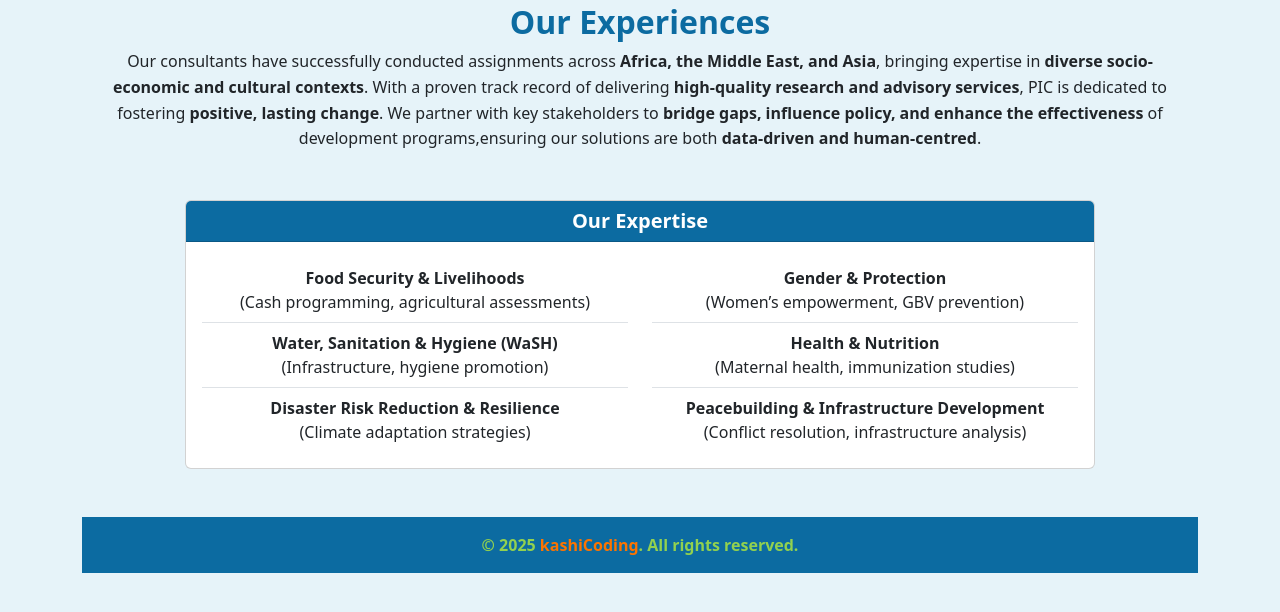
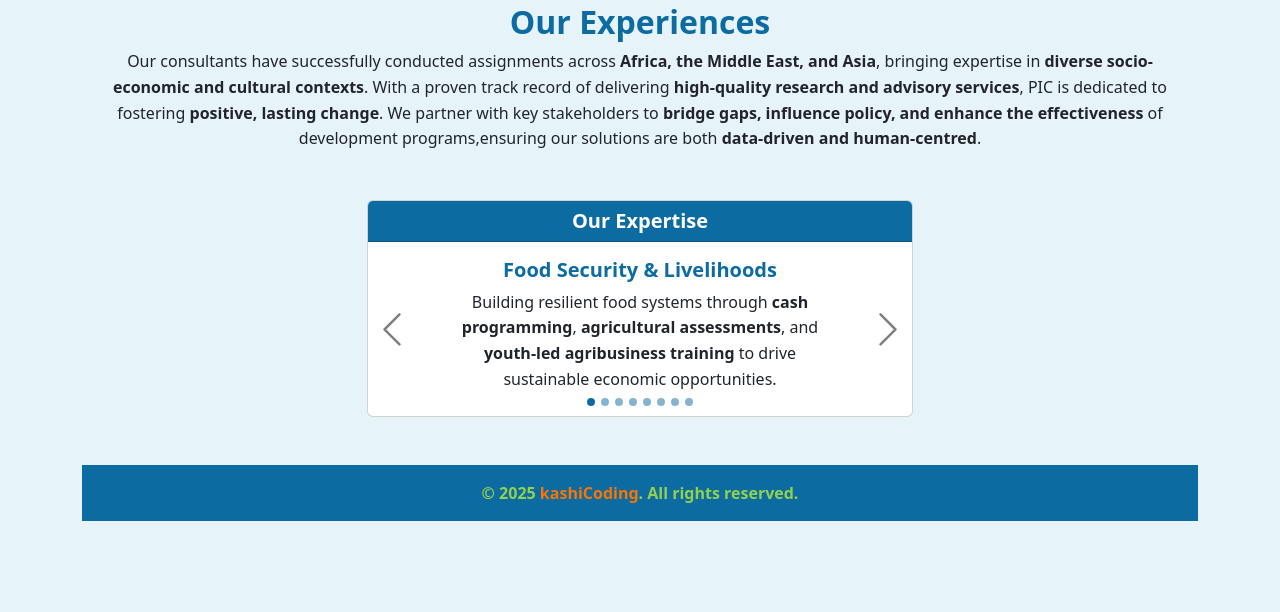
Before and after one commit to kashik09/OfficialPIC-Consulting, a PHP site: page /experiences.html in a window 1280 px wide. Shown: the part 141-753 px from the top of the page. Run offline with PHP 8.4, Linux system fonts and the light colour scheme.

Commit message:
Add text carousel - style.css   - Disable team members styling

```diff
--- a/experiences.html
+++ b/experiences.html
@@ -77,44 +77,87 @@
                         <p class="text-center mb-4">Our consultants have successfully conducted assignments across <span class="fw-bold">Africa, the Middle East, and Asia</span>, bringing expertise in <span class="fw-bold">diverse socio-economic and cultural contexts</span>. With a proven track record of delivering <span class="fw-bold">high-quality research and advisory services</span>, PIC is dedicated to fostering <span class="fw-bold">positive, lasting change</span>. We partner with key stakeholders to <span class="fw-bold">bridge gaps, influence policy, and enhance the effectiveness</span> of development programs,ensuring our solutions are both <span class="fw-bold">data-driven and human-centred</span>.</p>
                     </div>
                 </div>
-                <div class="card my-4 col-md-10 mx-auto">
-                <div class="card-header text-center fw-bold bg-thematic">
-                    <h5 class="mb-0 thematic fw-bold">Our Expertise</h5>
-                </div>
-                <div class="card-body">
-                    <div class="row">
-                            <div class="col-md-6">
-                                <ul class="list-group list-group-flush text-center">
-                                    <li class="list-group-item">
-                                        <span class="fw-bold">Food Security & Livelihoods</span> <br>
-                                        (Cash programming, agricultural assessments)
-                                    </li>
-                                    <li class="list-group-item">
-                                        <span class="fw-bold">Water, Sanitation & Hygiene (WaSH)</span> <br>
-                                        (Infrastructure, hygiene promotion)
-                                    </li>
-                                    <li class="list-group-item">
-                                        <span class="fw-bold">Disaster Risk Reduction & Resilience</span> <br>
-                                        (Climate adaptation strategies)
-                                    </li>
-                                </ul>
+            </div>
+        </section>
+        <section>
+            <div class="container">
+                <div class="card my-4 col-md-6 mx-auto">
+                    <div class="card-header text-center fw-bold bg-thematic">
+                        <h5 class="mb-0 thematic fw-bold">Our Expertise</h5>
+                    </div>
+                    <div id="expertiseCarousel" class="carousel slide" data-bs-ride="carousel" data-bs-interval="4000">
+                        <div class="carousel-inner text-center pt-3 pb-2">
+
+                            <!-- Slide 1 -->
+                            <div class="carousel-item active">
+                            <h5 class="fw-bold">Food Security & Livelihoods</h5>
+                            <p>Building resilient food systems through <span class="fw-bold">cash programming</span>, <span class="fw-bold">agricultural assessments</span>, and <span class="fw-bold">youth-led agribusiness training</span> to drive sustainable economic opportunities.</p>
                             </div>
-                            <div class="col-md-6">
-                                <ul class="list-group list-group-flush text-center">
-                                    <li class="list-group-item">
-                                        <span class="fw-bold">Gender & Protection</span> <br>
-                                        (Women&rsquo;s empowerment, GBV prevention)
-                                    </li>
-                                    <li class="list-group-item">
-                                        <span class="fw-bold">Health & Nutrition</span> <br>
-                                        (Maternal health, immunization studies)
-                                    </li>
-                                    <li class="list-group-item">
-                                        <span class="fw-bold">Peacebuilding & Infrastructure Development</span> <br>
-                                        (Conflict resolution, infrastructure analysis)
-                                    </li>
-                                </ul>
+
+                            <!-- Slide 2 -->
+                            <div class="carousel-item">
+                            <h5 class="fw-bold">Water, Sanitation & Hygiene (WaSH)</h5>
+                            <p>Improving public health with <span class="fw-bold">water infrastructure</span>, <span class="fw-bold">hygiene promotion</span>, <span class="fw-bold">Menstrual Hygiene Management (MHM)</span>, and gender-responsive emergency services.</p>
                             </div>
+
+                            <!-- Slide 3 -->
+                            <div class="carousel-item">
+                            <h5 class="fw-bold">Disaster Risk Reduction & Resilience</h5>
+                            <p>Strengthening communities through <span class="fw-bold">climate adaptation</span>, <span class="fw-bold">early warning systems</span>, and <span class="fw-bold">youth-led disaster preparedness</span> initiatives.</p>
+                            </div>
+
+                            <!-- Slide 4 -->
+                            <div class="carousel-item">
+                            <h5 class="fw-bold">Gender, Protection & SRHR</h5>
+                            <p>Advancing equality through <span class="fw-bold">GBV prevention</span>, <span class="fw-bold">economic empowerment</span>, <span class="fw-bold">child protection</span>, and <span class="fw-bold">youth-friendly SRHR services</span> like family planning and menstrual health education.</p>
+                            </div>
+
+                            <!-- Slide 5 -->
+                            <div class="carousel-item">
+                            <h5 class="fw-bold">Health & Nutrition</h5>
+                            <p>Promoting better health via <span class="fw-bold">maternal and child health</span>, <span class="fw-bold">vaccination programs</span>, <span class="fw-bold">nutrition assessments</span>, and adolescent SRHR education.</p>
+                            </div>
+
+                            <!-- Slide 6 -->
+                            <div class="carousel-item">
+                            <h5 class="fw-bold">Peacebuilding & Infrastructure Development</h5>
+                            <p>Supporting stability through <span class="fw-bold">conflict analysis</span>, <span class="fw-bold">community dialogues</span>, <span class="fw-bold">social impact assessments</span>, and <span class="fw-bold">youth employment programs</span>.</p>
+                            </div>
+
+                            <!-- Slide 7 -->
+                            <div class="carousel-item">
+                            <h5 class="fw-bold">Education & Youth Development</h5>
+                            <p>Empowering youth with <span class="fw-bold">education system strengthening</span>, <span class="fw-bold">leadership training</span>, and adolescent-focused programs for long-term growth.</p>
+                            </div>
+
+                            <!-- Slide 8 -->
+                            <div class="carousel-item">
+                            <h5 class="fw-bold">Sustainable Infrastructure Development</h5>
+                            <p>Delivering <span class="fw-bold">community infrastructure</span>, <span class="fw-bold">climate-resilient design</span>, and <span class="fw-bold">employment-generating public works</span> for lasting impact.</p>
+                            </div>
+                        </div>
+
+                        <!-- Controls -->
+                        <button class="carousel-control-prev" type="button" data-bs-target="#expertiseCarousel" data-bs-slide="prev">
+                            <span class="carousel-control-prev-icon" aria-hidden="true" style="filter: invert(100%); width: 2.5rem; height: 2.5rem;"></span>
+                            <span class="visually-hidden">Previous</span>
+                        </button>
+
+                        <button class="carousel-control-next" type="button" data-bs-target="#expertiseCarousel" data-bs-slide="next">
+                            <span class="carousel-control-next-icon" aria-hidden="true" style="filter: invert(100%); width: 2.5rem; height: 2.5rem;"></span>
+                            <span class="visually-hidden">Next</span>
+                        </button>
+
+                        <!-- Indicators -->
+                        <div class="carousel-indicators">
+                            <button type="button" data-bs-target="#expertiseCarousel" data-bs-slide-to="0" class="active" aria-current="true" aria-label="Slide 1"></button>
+                            <button type="button" data-bs-target="#expertiseCarousel" data-bs-slide-to="1" aria-label="Slide 2"></button>
+                            <button type="button" data-bs-target="#expertiseCarousel" data-bs-slide-to="2" aria-label="Slide 3"></button>
+                            <button type="button" data-bs-target="#expertiseCarousel" data-bs-slide-to="3" aria-label="Slide 4"></button>
+                            <button type="button" data-bs-target="#expertiseCarousel" data-bs-slide-to="4" aria-label="Slide 5"></button>
+                            <button type="button" data-bs-target="#expertiseCarousel" data-bs-slide-to="5" aria-label="Slide 6"></button>
+                            <button type="button" data-bs-target="#expertiseCarousel" data-bs-slide-to="6" aria-label="Slide 7"></button>
+                            <button type="button" data-bs-target="#expertiseCarousel" data-bs-slide-to="7" aria-label="Slide 8"></button>
                         </div>
                     </div>
                 </div>
--- a/public/css/style.css
+++ b/public/css/style.css
@@ -31,9 +31,44 @@ h1.contact, h2.contact {
     color: white;
 }
 
-#team-members {
+#expertiseCarousel .carousel-item {
+    min-height: 7.75rem;
+}
+
+#expertiseCarousel {
+    position: relative;
+    padding: 0 3rem;
+}
+
+#expertiseCarousel .carousel-control-prev,
+#expertiseCarousel .carousel-control-next {
+    width: 3rem;
+    top: 50%;
+    transform: translateY(-50%);
+}
+
+#expertiseCarousel .carousel-inner {
+    padding: 1rem 2rem;
+}
+
+#expertiseCarousel .carousel-indicators {
+    left: 50%;
+    transform: translateX(-50%);
+    margin: 0;
+    justify-content: center;
+    position: absolute;
+}
+
+.carousel-indicators [data-bs-target] {
+    background-color: #0c6ba1;
+    width: 0.5rem;
+    height: 0.5rem;
+    border-radius: 50%;
+}
+
+/* #team-members {
     font-weight: 650;
-}
+} */
 
 p {
     line-height: 1.6;
```
